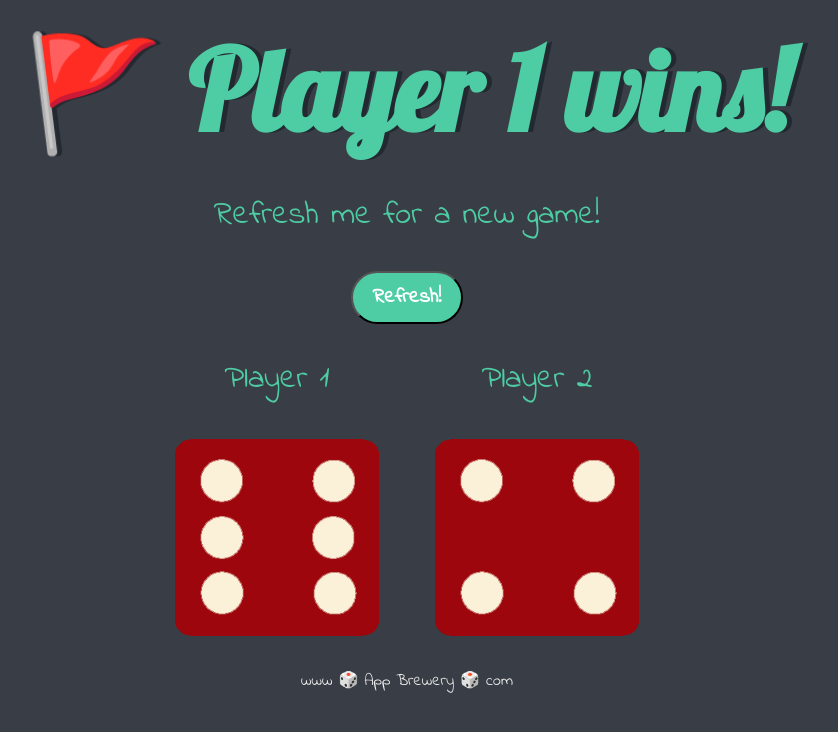
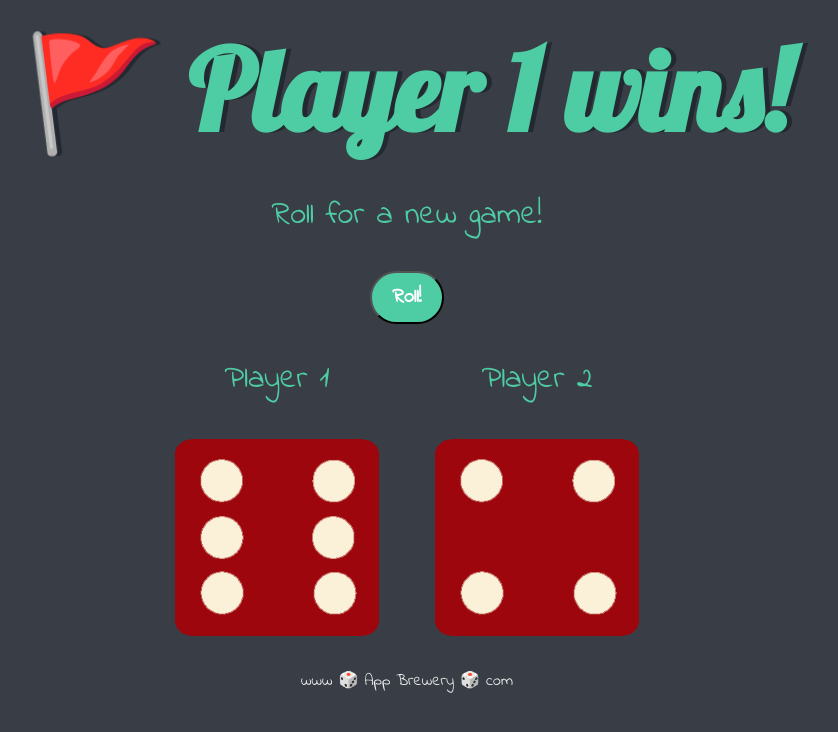
Before and after one commit to LRobin92/diceGame, a plain HTML site: page index.html in a window 1280 px wide. Shown: the whole page, without its empty margins (233-1071 px from the left). Drawn offline with Linux system fonts and the light colour scheme.

Commit message:
changed the button name, and the paragraph text

```diff
--- a/index.html
+++ b/index.html
@@ -12,9 +12,9 @@
     <div class="container">
       <h1>Refresh Me</h1>
 
-      <p>Refresh me for a new game!</p>
+      <p>Roll for a new game!</p>
       <div class="button-div">
-        <button class="btn" onClick="window.location.reload();">Refresh!</button>
+        <button class="btn" onClick="window.location.reload();">Roll!</button>
       </div>
 
       <div class="dice">
```
